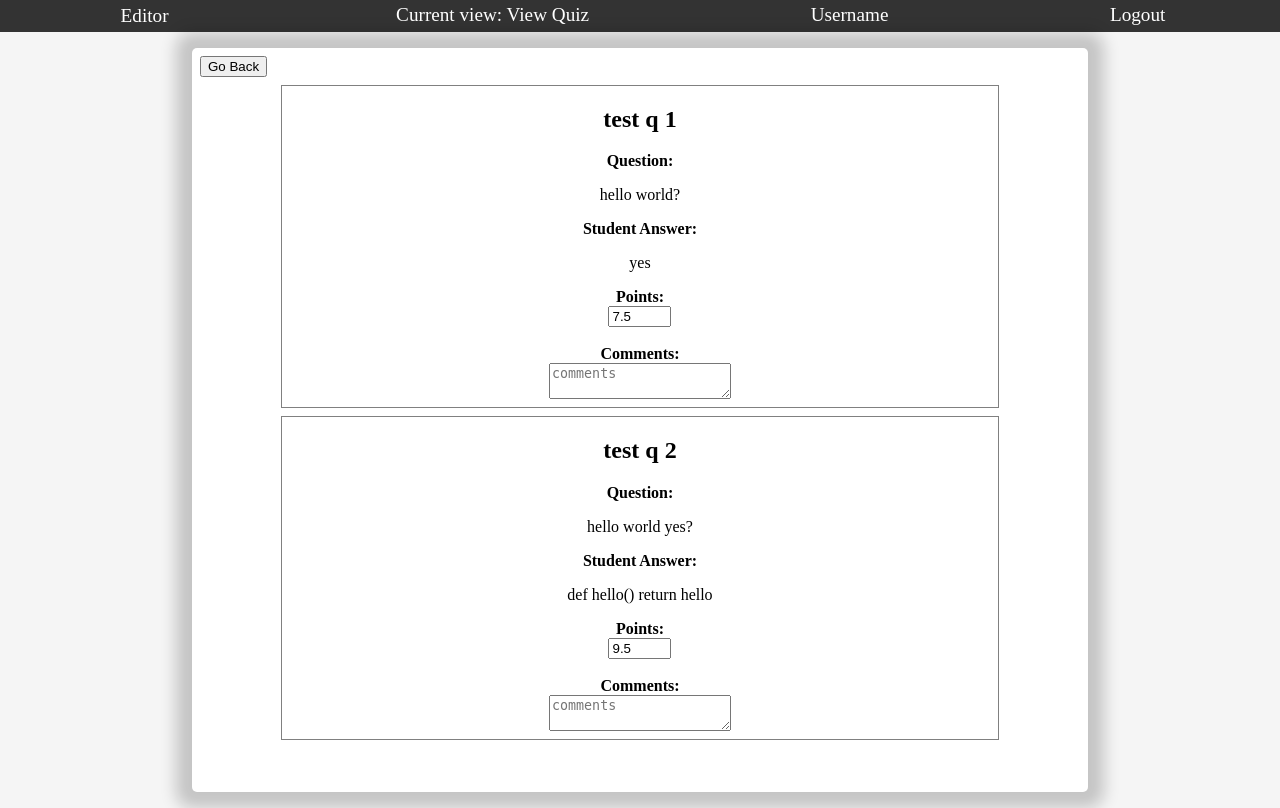
After one commit to AndersonReyes/coolproject, a PHP site: page /frontend/views/view_quiz.php in a window 1280 px wide. The commit adds this page. Run offline with PHP 8.4, Linux system fonts and the light colour scheme.

Commit message:
created quiz view

```diff
--- a/frontend/css/style.css
+++ b/frontend/css/style.css
@@ -88,12 +88,36 @@ body {
 
 .container {
     display: grid;
+    grid-template-columns: 1fr 1fr;
     background-color: white;
     box-shadow: 0 0 16px 16px rgba(0,0,0,0.2);
     border-radius: 5px;
     height: auto;
     width: 70%;
     height: 93vh;
+}
+
+.container-single {
+    display: flex;
+    flex-direction: column;
+    align-items: center;
+    background-color: white;
+    box-shadow: 0 0 16px 16px rgba(0,0,0,0.2);
+    border-radius: 5px;
+    height: auto;
+    width: 70%;
+    height: 93vh;
+    overflow: auto;
+}
+
+.container-single .view-quiz-question {
+    display: flex;
+    flex-direction: column;
+    align-items: center;
+    border: 1px solid gray;
+    width: 80%;
+    margin-bottom: .5em;
+    padding-bottom: .5em;
 }
 
 .text-input {
@@ -112,7 +136,7 @@ body {
 }
 
 .table td, .table th {
-    border: 1px soleid #ddd;
+    border: 1px solid #ddd;
     padding: 8px;
 }
 
@@ -139,14 +163,8 @@ body {
     height: inherit;
 }
 
-
 /* ------------------------------------------------------------- */
 /* Question bank css */
-
-.container {
-    grid-template-columns: 1fr 1fr;
-}
-
 
 .question-list {
     list-style-type: none;
--- a/frontend/js/utils.js
+++ b/frontend/js/utils.js
@@ -14,7 +14,7 @@ function search_query(query, id) {
 function update_quiz_questions(id, quiz_creator_id) {
     var list_items = document.getElementById(id).getElementsByTagName("input");
     var quiz_creator = document.getElementById(quiz_creator_id);
-    // TODO: Figure out how to improve this as opposed to re insert all the li's each time
+    // TODO: Figure out how to improve this as opposed to re insert all the li's each time and also make it sort all the checked items at the top then the rest
     quiz_creator.innerHTML = "";
 
     for (var item of list_items) {
@@ -74,3 +74,7 @@ function send_post(data, dest_php, dest_element_id) {
     post.open("POST", dest_php, true);
     post.send(form_data);
 }
+
+function display_graded_quiz(elem, id) {
+    console.log(elem);
+}
--- a/frontend/views/question_bank.php
+++ b/frontend/views/question_bank.php
@@ -4,7 +4,7 @@ include_once "./../../utils/php_utils.php";
 
 // Post the backend for the list of created questions
 $arr = Array(
-    "request_type" => "read_questions"
+    "type" => "get_all_questions"
 );
 
 // Receive json file with
@@ -23,7 +23,7 @@ $question_bank = Array(
         <h1>Question Editor</h1>
 
         <form method="POST" action="./frontend.php">
-            <input type="hidden" name="curl_type" value="create_question" />
+            <input type="hidden" name="type" value="create_question" />
             <input type="text" name="question_alias" placeholder="question name alias"><br>
             <textarea class="textarea-input" name="question" placeholder="Enter Question here" id="question-description"></textarea><br>
 
--- /dev/null
+++ b/frontend/views/view_quiz.php
@@ -0,0 +1,68 @@
+<?php
+$current_page = 'View Quiz';
+
+// $quiz_graded_questions = post_curl($data, "https://web.njit.edu/~ar579/coolproject/middle/middleLogin.php");
+
+$test_data_questions = Array(
+    "test q 1" => Array(
+        "question" => "hello world?",
+        "answer" => "yes",
+        "points" => 7.5
+    ),
+
+    "test q 2" => Array(
+        "question" => "hello world yes?",
+        "answer" => "def hello() return hello",
+        "points" => 9.5
+    )
+);
+
+?>
+
+<!DOCTYPE html>
+<html lang="en">
+<head>
+    <meta charset="UTF-8">
+    <meta name="viewport" content="width=device-width, initial-scale=1.0">
+    <meta http-equiv="X-UA-Compatible" content="ie=edge">
+    <link href="../css/style.css" rel="stylesheet">
+    <title>Homepage</title>
+</head>
+<body>
+
+    <?php include_once "./header.php"; ?>
+
+    <div class="app">
+        <div class="container-single" id="view-quiz">
+            <form style="margin: .5em .5em; margin-right: auto;" method="POST" action="view_grades.php">
+                <input type="submit" value="Go Back">
+            </form>
+
+            <?php
+
+            foreach ($test_data_questions as $question => $info) {
+                echo "<div class='view-quiz-question'>
+                <h2>{$question}</h2>
+                <strong><label>Question:</label></strong>
+                <p>{$info['question']}</p>
+                <strong><label>Student Answer:</label></strong>
+                <p>{$info['answer']}</p>
+                <strong><label>Points:</label></strong>
+                <input type='number' name='question_points' placeholder='Points' value='{$info['points']}' style='width: 55px'><br>
+                <strong><label>Comments:</label></strong>
+                <textarea name='comments' placeholder='comments'></textarea>
+                </div>";
+            }
+
+
+            ?>
+
+
+        </div>
+    </div>
+
+
+    <script type="text/javascript" src="../js/utils.js"></script>
+
+</body>
+</html>
```
Also changed, not shown: frontend/views/quiz_bank.php (+45 -22 lines), frontend/views/view_grades.php (+18 -8 lines).
